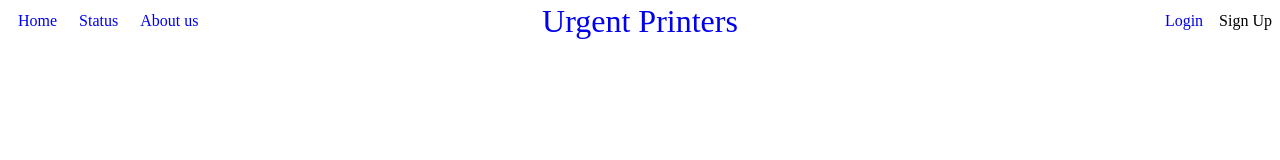
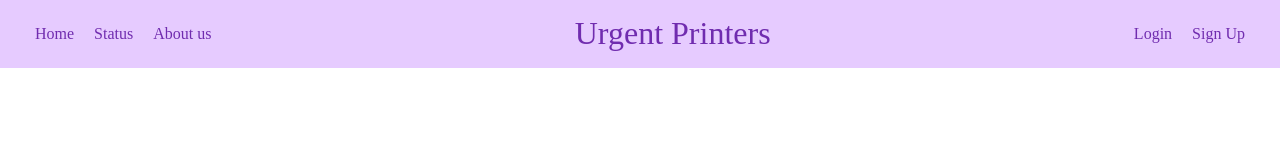
Before and after one commit to Arjunsharma-py/Urgent-Printers, a plain HTML site: page index.html in a window 1280 px wide. Drawn offline with Linux system fonts and the light colour scheme.

Commit message:
nothing special

```diff
--- a/index.html
+++ b/index.html
@@ -34,7 +34,7 @@
   page. Try various colors for the theme: dark, light, red, orange, yellow, lime, green,
   teal, blue, blurple, magenta, pink!
   -->
-  <script src="https://replit.com/public/js/replit-badge.js" theme="blue" defer></script>
+  <script src="https://replit.com/public/js/replit-badge.js" theme="blurple" defer></script>
 </body>
 
 </html>
--- a/style.css
+++ b/style.css
@@ -5,9 +5,10 @@
 
 .navbar{
   display: flex;
-  align-items: center;
-  margin: 2px 7px;
-  padding: 10px 0px;
+  justify-content: space-between;
+  margin: 0px;;
+  padding: 15px 15px;
+  background-color: rgb(230, 203, 255);
 }
 
 .navbar ul li{
@@ -16,8 +17,7 @@
 
 .navbar a{
   text-decoration: none;
-  margin: 10px 2px;
-  padding: 10px 6px;
+  color: rgb(112 44 175);
 }
 
 #links ul{
@@ -25,20 +25,18 @@
   align-items: center;
 }
 
-#links ul li a{
-  margin: 5px;
-  align-items: right;
+#links{
+  margin: 10px 10px;
+
+}
+
+#links ul li{
+  margin: 0px 10px;
+
 }
 
 #logo{
-  position: absolute;
-  left: 50%;
-  top: 8px;
-  text-align: center;
-  height: 50px;
-  display: flex;
-  text-decoration: none;
-  transform: translate(-50%, -50%);
+  margin: 0px;
 }
 
 #logo a{
@@ -46,10 +44,20 @@
 }
 
 #auth{
-  position: absolute;
-  right: 0;
+  text-align: center;
+  margin: 10px 10px;
 }
 
 #auth ul{
   display: flex;
 }
+
+#auth ul li{
+  margin: 0px 10px;
+}
+
+#links ul li:hover{
+  border-radius: 2px;
+  background-color: white;
+  color: rgb(163, 64, 255);
+}
```
